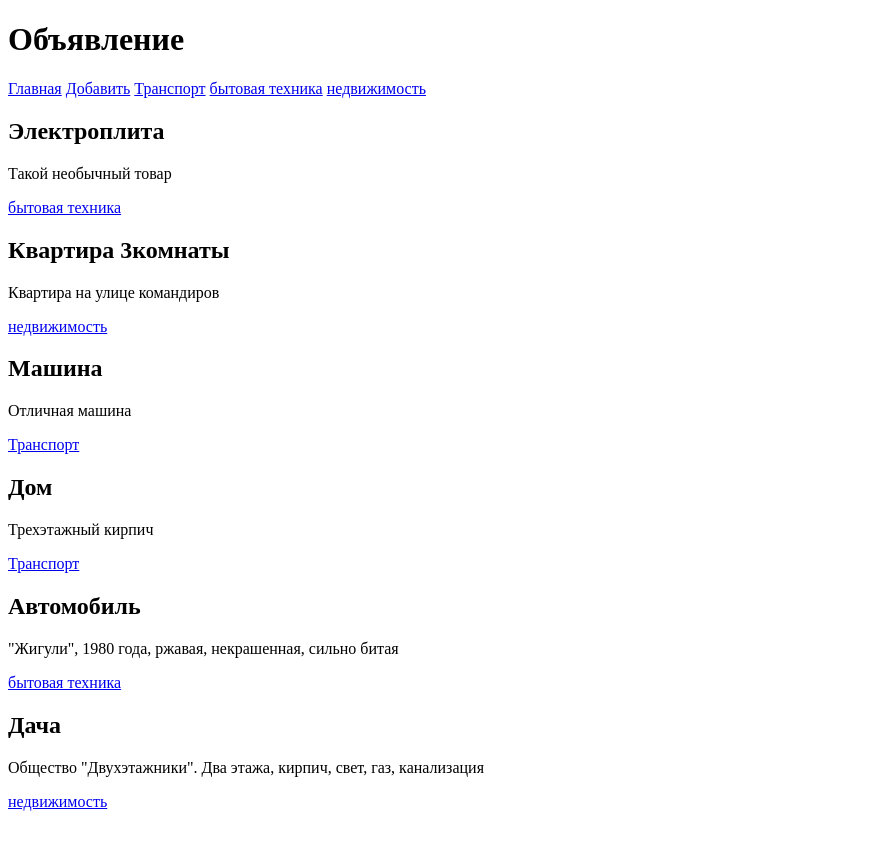
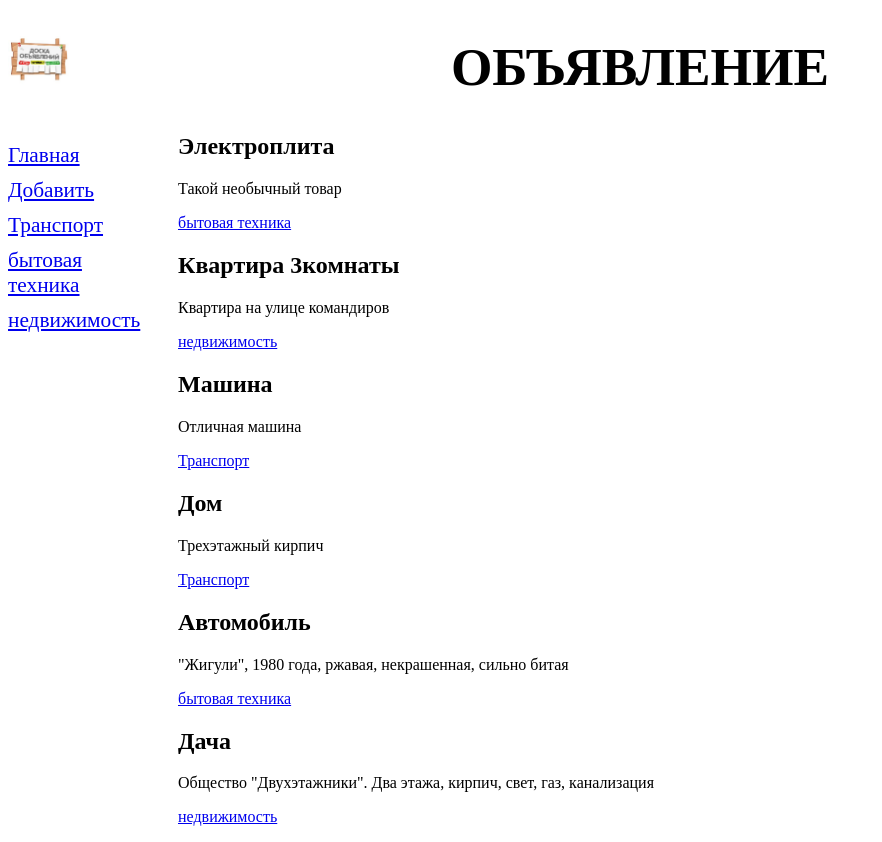
Before and after one commit to kmv1712/bulletin_board_on_django, a Django app: page /bboard/ in a window 1280 px wide. Shown: the whole page, without its empty margins (0-882 px from the left). Before the commit the page ends 811 px from the top, so only its background shows below. Run offline with Django 3.2, Linux system fonts and the light colour scheme; data comes from the database, SQL or seed files in the repository.

Commit message:
Закончил вводную часть стр.75 реализовал Доску объявлений.

```diff
--- /dev/null
+++ b/samplesite/bboard/static/bboard/style.css
@@ -0,0 +1,21 @@
+header h1 {
+	font-size: 40pt;
+	text-transform: uppercase;
+	text-align: center;
+	background: url("bg.jpeg") left/auto 100% no-repeat;
+}
+
+nav{
+	font-size: 16pt;
+	width: 150px;
+	float: left;
+}
+
+nav a {
+	display: block;
+	margin: 10px 0px;
+}
+
+section {
+	margin-left: 170px;
+}
--- a/samplesite/bboard/templates/layout/basic.html
+++ b/samplesite/bboard/templates/layout/basic.html
@@ -1,8 +1,11 @@
+{% load static%}
+
 <!DOCTYPE html>
 <html>
 <head>
 	<meta http-equiv="Content-Type" content="text/html; charset=utf-8">
 	<title>{% block title %}Главная{% endblock %} - Доска объявлений</title>
+	<link rel="stylesheet type="text/css" href="{% static 'bboard/style.css' %}">
 </head>
 
 <body>
```
Also changed, not shown: samplesite/bboard/static/bboard/bg.jpeg (added).
